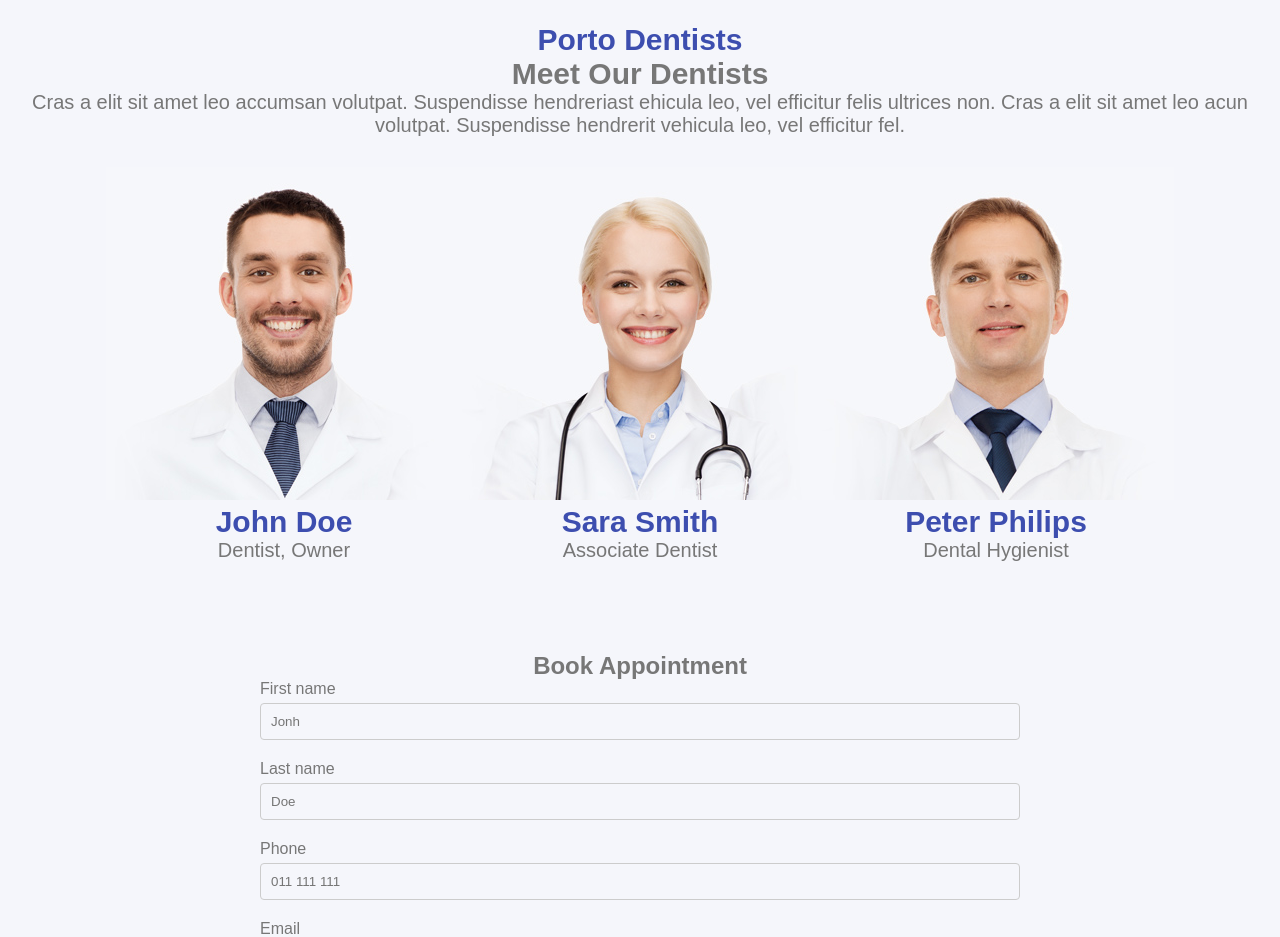
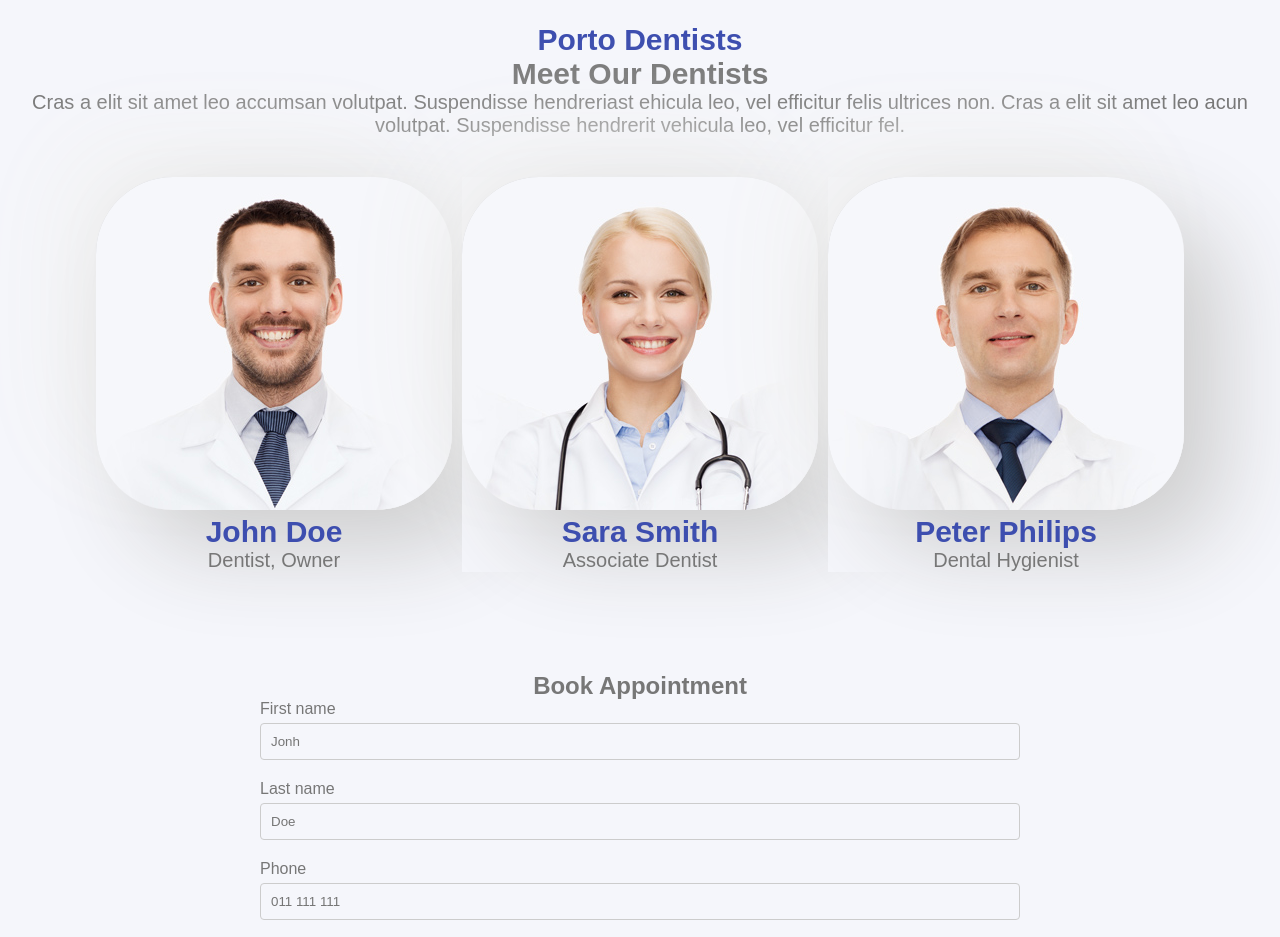
Before and after one commit to besartakuci/Dental_Clinic, a plain HTML site: page pages/AboutUs.html in a window 1280 px wide. Shown: the part 1220-2157 px from the top of the page. Drawn offline with Linux system fonts and the light colour scheme.

Commit message:
hover effects

```diff
--- a/pages/AboutUs.html
+++ b/pages/AboutUs.html
@@ -45,33 +45,39 @@
             felis ultrices non. Cras a elit sit amet leo acun volutpat. Suspendisse hendrerit vehicula leo,
             vel efficitur fel.</p>
         <div class="teamimg">
-            <div class="container">
+            <a href="">
+                <div class="team_container">
                     <img src="../gallery/team-1.jpg" alt="">
-                <div class="overlay">
-                    <div class="content">
+                    <div class="team_overlay">
+                        <div class="team_content">
                             <h2>John Doe</h2>
                             <p>Dentist, Owner</p>
                         </div>
                     </div>
                 </div>
-            <div class="container">
+            </a>
+            <a href="">
+                <div class="team_container">
                     <img src="../gallery/team-2.jpg" alt="">
-                <div class="overlay">
-                    <div class="content">
+                    <div class="team_overlay">
+                        <div class="team_content">
                             <h2>Sara Smith</h2>
                             <p>Associate Dentist</p>
                         </div>
                     </div>
                 </div>
-            <div class="container">
+            </a>
+            <a href="">
+                <div class="team_container">
                     <img src="../gallery/team-3.jpg" alt="">
-                <div class="overlay">
-                    <div class="content">
+                    <div class="team_overlay">
+                        <div class="team_content">
                             <h2>Peter Philips</h2>
                             <p>Dental Hygienist</p>
                         </div>
                     </div>
                 </div>
+            </a>
         </div>
     </section>
     <!--Contact/Appointment-->
--- a/pages/styles/AboutUs.css
+++ b/pages/styles/AboutUs.css
@@ -96,9 +96,21 @@ header nav ul li a:hover {
     max-width: 1300px;
     margin: 0 auto;
 }
+
 .team{
     padding-top: 40px;
     font-size: 20px;
+}
+.teamimg{
+    display: flex;
+    justify-content: space-around;
+}
+.teamimg a:hover,
+.teamimg img{
+    border-radius: 77px !important;
+    background: linear-gradient(145deg, #cacaca, #f0f0f0);
+    box-shadow:  39px 39px 93px #cecece,
+             -39px -39px 93px #f2f2f2;
 }
 .team h2{
     color: var(--darkblue);
@@ -114,9 +126,13 @@ header nav ul li a:hover {
     color: var(--grey);
 }
 .teamimg{
-    padding: 30px;
+    padding: 40px;
     display: flex;
     justify-content: space-around;
+    gap: 10px;
+}
+.team a {
+    text-decoration: none;
 }
 .appointment {
     padding: 60px 20px;
--- a/pages/styles/ContactUs.css
+++ b/pages/styles/ContactUs.css
@@ -79,7 +79,7 @@ header nav ul li a:hover {
 }
 .img-appointment button{
     color: white;
-    background-color: #2e3a83;
+    background-color: #2e3a83 !important;
     font-size: larger;
     padding: 10px;
     border: 1px solid #2e3a83;
@@ -131,7 +131,7 @@ header nav ul li a:hover {
 }
 .appointment button:hover{
     color: var(--backgroundc);
-    background-color: var(--darkblue);
+    background-color: var(--darkblue) !important;
 }
 footer{
     background-color: #333 !important;
--- a/styles.css
+++ b/styles.css
@@ -1,9 +1,17 @@
-:root{
-    --darkblue: #3D4EAF;
-    --grey: #777777;
-    --backgroundc: #F5F6FB;
+:root {
+    --darkblue: #3D4EAF; /*primary color*/
+    --grey: #777777; /*secondary + text color*/
+    --backgroundc: #F5F6FB; /*backgroundcolor*/
     --soblue: #00ABC4;
+    --font-size-large: 33px;
+    --font-size-medium: 20px;
+    --font-size-small: 16px;
+    --transition-duration: 0.3s;
 }
+h1, h2, h3 {
+    color: var(--darkblue);
+}
+
 *{
     margin: 0px;
     padding: 0px;
@@ -25,6 +33,13 @@ body, h1, h2, h3, p, ul {
 }
 
 /* Container Styling */
+
+header {
+    background-color: var(--backgroundc);
+    color: black;
+    padding: 20px;
+}
+
 header .container {
     display: flex;
     justify-content: space-between;
@@ -32,63 +47,45 @@ header .container {
     max-width: 1200px;
     margin: 0 auto;
     padding: 0 20px;
-    position: relative;
-    z-index: 1;
-
 }
 
-/* Header Styling */
-header {
-    background-color: white;
-    color: black;
-    padding: 20px;
-}
-/* Logo Styling */
-header h1 a {
+header a {
     color: black;
     text-decoration: none;
-    font-size: 24px;
 }
 
-/* Navigation Styling */
-nav ul {
+header nav ul {
     list-style: none;
+    margin: 0;
+    padding: 0;
     display: flex;
-    flex-wrap: wrap;
 }
 
-nav ul li {
+header nav ul li {
     margin-left: 20px;
 }
 
-nav ul li a {
+header nav ul li a {
     color: black;
     text-decoration: none;
     font-size: 20px;
 }
-
-nav ul li a:hover {
+header nav ul li a:hover {
     color: var(--darkblue);
-    border-bottom: 1px solid var(--darkblue) ;
+    border-bottom: 1px solid var(--darkblue);
 }
-
-/* Search Bar Styling */
-.search {
+.searchinput{
+    padding: 10px;
+    border: 1px solid var(--darkblue);
+    border-radius: 4px;
+}
+.search{
+    margin: 0;
     display: flex;
-    align-items: center;
-}
-
-.searchinput {
-    padding: 10px;
-    border: none;
-    border-radius: 4px;
-    margin-right: 10px;
+    justify-content: flex-end;
 }
 
 /* Ensure the z-index of the header is above other content*/
-header {
-    z-index: 1000;
-}
 
 .img-appointment{
     display: flex;
@@ -96,8 +93,11 @@ header {
     background-color: var(--darkblue);
     margin: 0;
     padding: 30px;
+    font-size: 20px;
+}
+.first h3,
+.second h3{
     color: white;
-    font-size: 20px;
 }
 .img-appointment button, .explore{
     color: white;
@@ -140,72 +140,6 @@ header {
     justify-content: space-between;
     padding: 20px;
 }
-.mainservices{
-    padding: 15px;
-    font-size: 25px;
-}
-.specialservices{
-    padding: 20px;
-    margin: 50px;
-}
-.special{
-    display: flex;
-}
-.specialservices p{
-    color: var(--grey);
-}
-.specialservices h2{
-    color: var(--darkblue);
-}
-.team{
-    padding-top: 40px;
-    font-size: 20px;
-}
-.team h2{
-    color: var(--darkblue);
-    text-align: center;
-}
-.team h1{
-    text-align: center;
-    font-size: 30px;
-    color: var(--grey);
-}
-.team p{
-    text-align: center;
-    color: var(--grey);
-}
-.teamimg{
-    padding: 30px;
-    display: flex;
-    justify-content: space-around;
-}
-.quote{
-    display: flex;
-    background-color: var(--soblue);
-    text-align: center;
-}
-.quote img{
-    width: 40%;
-}
-.quotetxt{
-    font-size: 40px;
-    color: var(--backgroundc);
-    padding: 20px;
-    margin-top: 140px;
-}
-.content p {
-    color: var(--grey);
-}
-.container_services {
-    position: relative;
-    width: 100%;
-    max-width: 400px;
-}
-
-.container_services img {
-    width: 100%;
-    display: block;
-}
 
 .overlay {
     position: absolute;
@@ -240,8 +174,109 @@ header {
     font-size: 16px;
 }
 
+.mainservices{
+    padding: 15px;
+    font-size: 25px;
+}
+.specialservices{
+    padding: 20px;
+    margin: 50px;
+}
+.special{
+    display: flex;
+}
+.specialservices p{
+    color: var(--grey);
+}
+.specialservices h2{
+    color: var(--darkblue);
+}
+.team{
+    padding-top: 40px;
+    font-size: 20px;
+}
+.teamimg{
+    display: flex;
+    justify-content: space-around;
+}
+.teamimg a:hover,
+.teamimg img{
+    border-radius: 77px;
+    background: linear-gradient(145deg, #cacaca, #f0f0f0);
+    box-shadow:  39px 39px 93px #cecece,
+             -39px -39px 93px #f2f2f2;
+}
+.team h2{
+    color: var(--darkblue);
+    text-align: center;
+}
+.team h1{
+    text-align: center;
+    font-size: 30px;
+    color: var(--grey);
+}
+.team p{
+    text-align: center;
+    color: var(--grey);
+}
+.teamimg{
+    padding: 40px;
+    display: flex;
+    justify-content: space-around;
+    gap: 10px;
+}
+.team a {
+    text-decoration: none;
+}
+.quote{
+    display: flex;
+    background-color: var(--soblue);
+    text-align: center;
+}
+.quote img{
+    width: 40%;
+}
+.quotetxt{
+    font-size: 40px;
+    color: var(--backgroundc);
+    padding: 20px;
+    margin-top: 140px;
+}
+.content p {
+    color: black;
+}
+.container_services {
+    position: relative;
+    width: 100%;
+    max-width: 400px;
+}
+
+.container_services img {
+    width: 100%;
+    display: block;
+}
+
+.container_services:hover .overlay {
+    opacity: 1 !important;
+}
+
+.overlay .content {
+    text-align: center;
+}
+
+.overlay .content h2 {
+    margin: 0 0 10px 0;
+    font-size: 24px;
+    color: black !important
+}
+
+.overlay .content p {
+    margin: 0;
+    font-size: 16px;
+}
+
 .container img{
-    width: 400px;
+    width: 100%;
     height: auto;
 }
 .about {
@@ -287,6 +322,7 @@ header {
     color: var(--backgroundc);
     background-color: var(--darkblue);
 }
+
 footer {
     background: #333;
     color: #fff;
```
Also changed, not shown: index.html (+17 -11 lines). Lines whose indentation alone changed are shown as unchanged.
